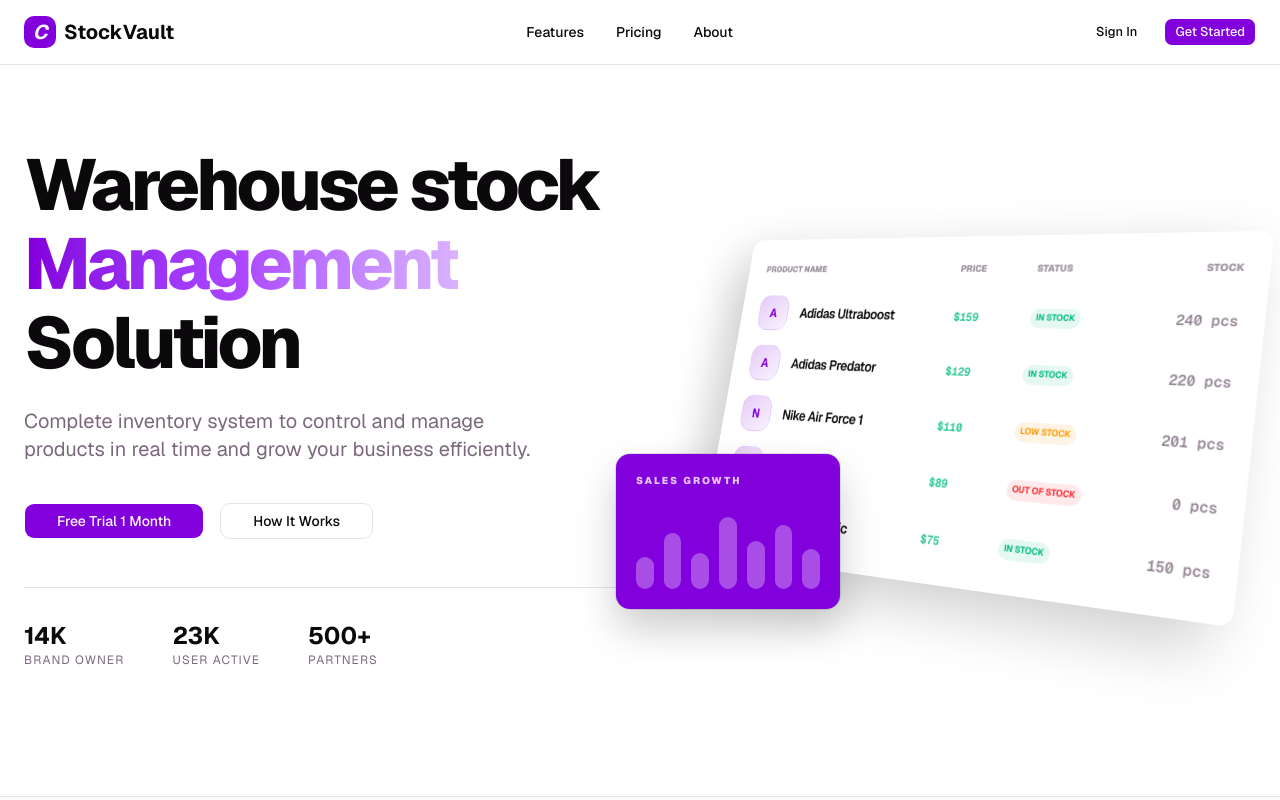
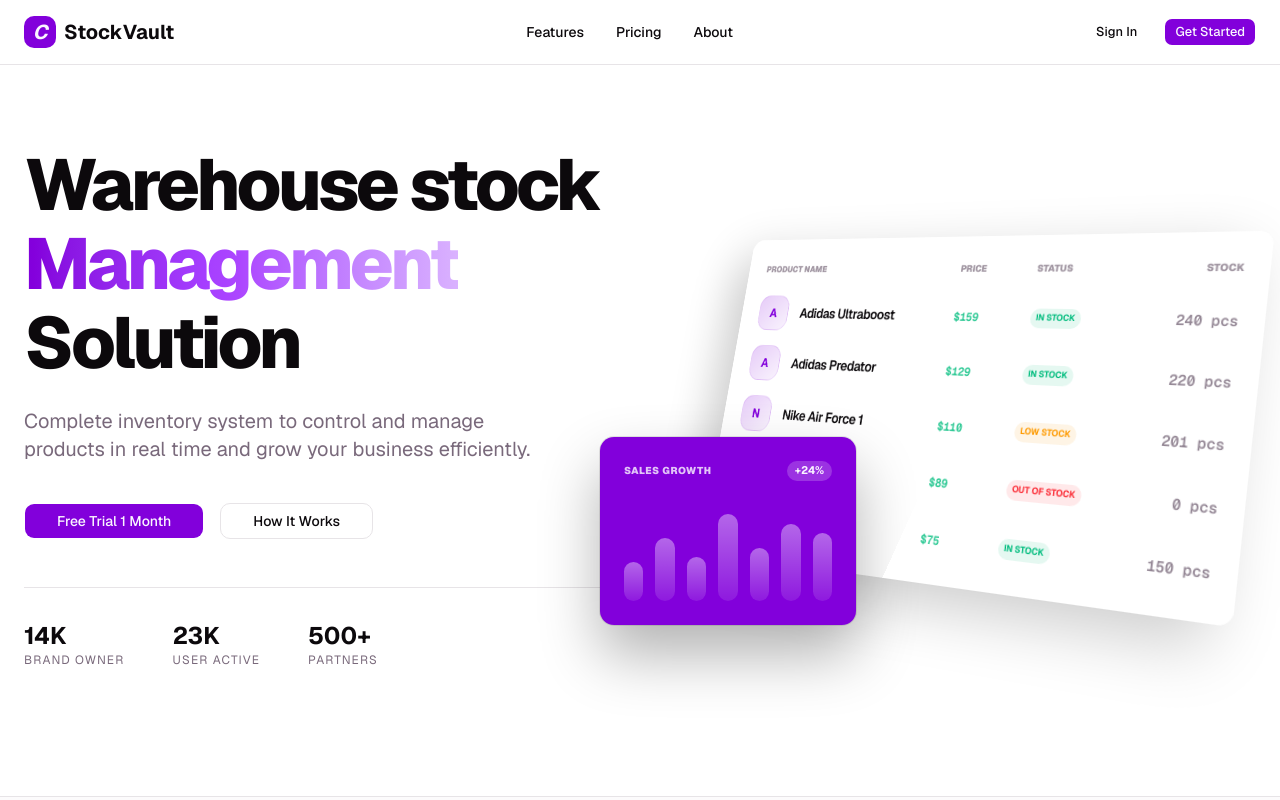
Before and after one commit to dikie001/mizani-systems--inventory-tracker-, a Next.js app: page / in a window 1280 px wide. Shown: the top 800 px of the page. Built offline with nearby package versions, Linux system fonts and the light colour scheme.

Commit message:
feat: create landing page with hero, features, and product overview sections

```diff
--- a/app/page.tsx
+++ b/app/page.tsx
@@ -140,11 +140,24 @@ function HeroSection() {
             </Table>
           </Card>
 
-          <Card className="absolute -bottom-6 -left-12 w-56 bg-primary text-primary-foreground p-5 shadow-[0_20px_40px_rgba(0,0,0,0.2)] hidden md:block border-none z-20 animate-float">
-            <div className="text-[10px] font-black uppercase tracking-[0.2em] mb-5 opacity-80">Sales Growth</div>
-            <div className="flex items-end gap-2.5 h-20">
-              {[40, 70, 45, 90, 60, 80, 50].map((h, i) => (
-                <div key={i} className="flex-1 bg-white/30 rounded-full hover:bg-white/50 transition-all cursor-pointer" style={{ height: `${h}%` }} />
+          <Card className="absolute -bottom-10 -left-16 w-64 bg-primary text-primary-foreground p-6 shadow-[0_30px_60px_rgba(0,0,0,0.3)] hidden md:block border-none z-20 animate-float">
+            <div className="flex items-center justify-between mb-6">
+              <div className="text-[10px] font-black uppercase tracking-wider opacity-80">Sales Growth</div>
+              <div className="flex items-center gap-1 text-[11px] font-bold bg-white/20 px-2 py-0.5 rounded-full">
+                +24%
+              </div>
+            </div>
+            <div className="flex items-end gap-3 h-24">
+              {[40, 65, 45, 90, 55, 80, 70].map((h, i) => (
+                <div
+                  key={i}
+                  className="flex-1 bg-gradient-to-t from-white/10 to-white/40 rounded-full hover:from-white/30 hover:to-white/60 transition-all cursor-pointer relative group"
+                  style={{ height: `${h}%` }}
+                >
+                  <div className="absolute -top-8 left-1/2 -translate-x-1/2 bg-white text-primary text-[10px] font-bold px-1.5 py-0.5 rounded opacity-0 group-hover:opacity-100 transition-opacity whitespace-nowrap">
+                    ${(h * 1.2).toFixed(0)}k
+                  </div>
+                </div>
               ))}
             </div>
           </Card>
```
